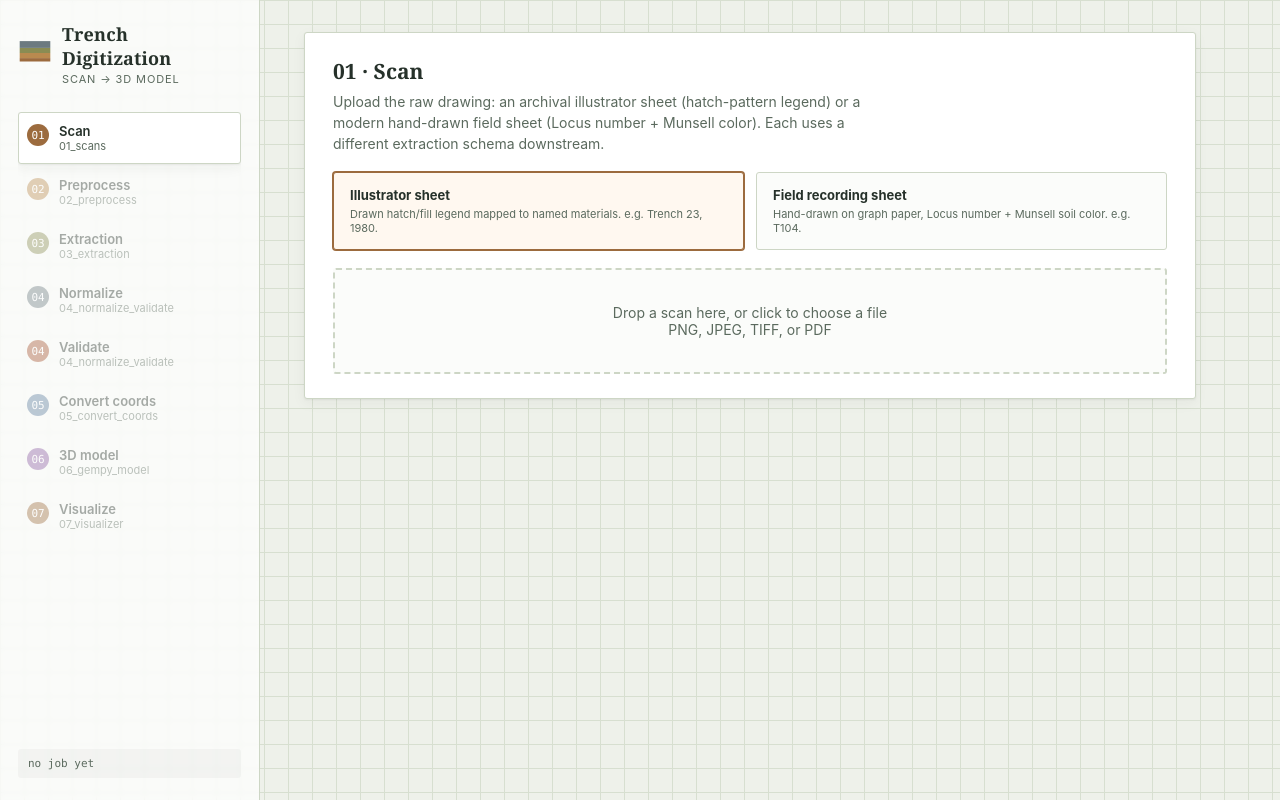
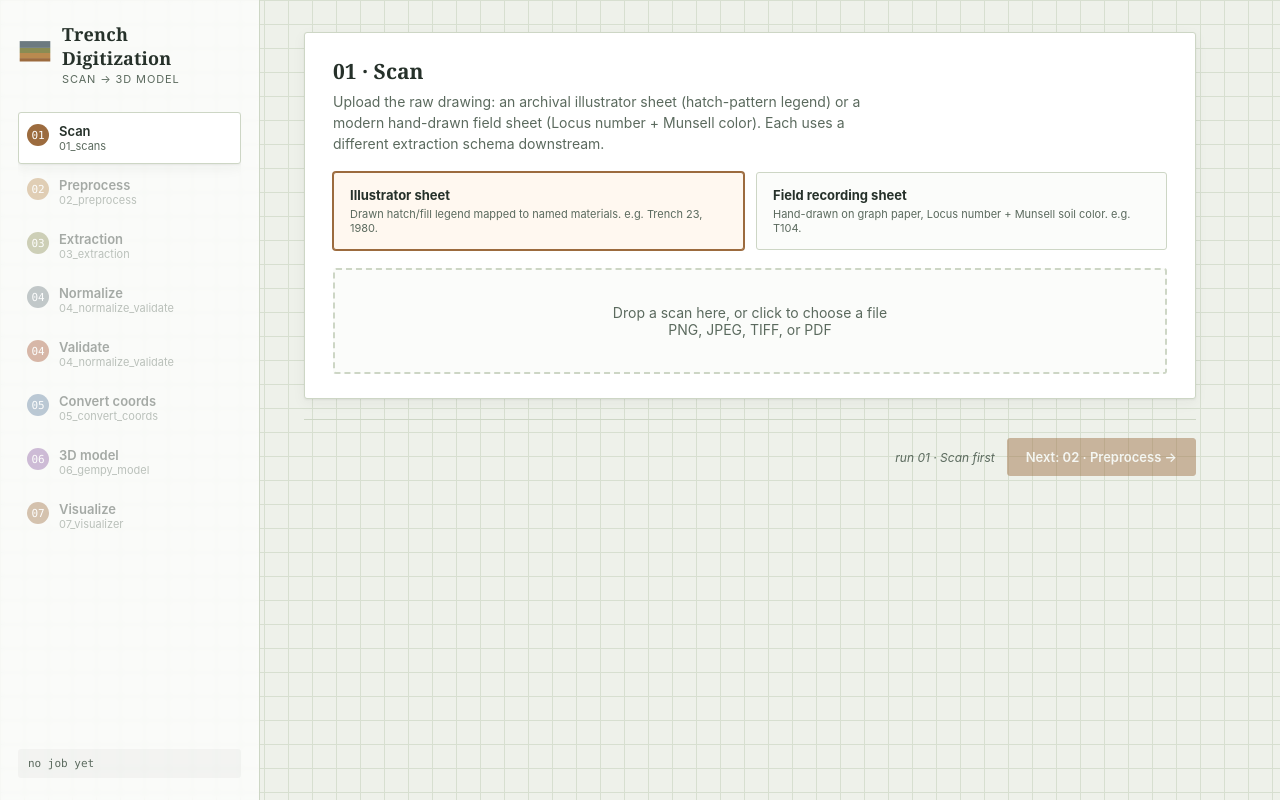
Before and after one commit to jennarbates/StratigraphyGenerator, a Flask app: page / in a window 1280 px wide. Run offline with Flask 3, Linux system fonts and the light colour scheme.

Commit message:
UI changes - add Next button

```diff
--- a/poggio_webapp/static/app.js
+++ b/poggio_webapp/static/app.js
@@ -81,17 +81,30 @@ async function pollTask(taskId, onLog) {
 // sidebar
 // ---------------------------------------------------------------------------
 
+// Which steps must be completed before a given step opens. Hoisted so the
+// step-nav footer can say *why* a Next button is disabled, not just grey it out.
+const PREREQS = {
+  scan: [], preprocess: ["scan"], extract: ["preprocess"],
+  normalize: ["extract"], validate: ["extract"],
+  convert: ["normalize"], gempy: ["convert"], visualize: ["extract"],
+};
+
+function stepIndex(id) {
+  return STEPS.findIndex((s) => s.id === id);
+}
+
+function stepTitle(id) {
+  const s = STEPS.find((x) => x.id === id);
+  return s ? `${s.num} · ${s.title}` : id;
+}
+
+function missingPrereqs(id) {
+  return (PREREQS[id] || []).filter((p) => !state.completed[p]);
+}
+
 function stepEnabled(id) {
-  const order = STEPS.map((s) => s.id);
-  const idx = order.indexOf(id);
-  if (idx === 0) return true;
-  // walk backward: previous distinct-stage must be completed
-  const prereqs = {
-    scan: [], preprocess: ["scan"], extract: ["preprocess"],
-    normalize: ["extract"], validate: ["extract"],
-    convert: ["normalize"], gempy: ["convert"], visualize: ["extract"],
-  };
-  return (prereqs[id] || []).every((p) => state.completed[p]);
+  if (stepIndex(id) === 0) return true;
+  return missingPrereqs(id).length === 0;
 }
 
 function stepHasWarnings(id) {
@@ -117,13 +130,81 @@ function renderSidebar() {
           : ""}
     `;
     if (enabled) {
-      el.addEventListener("click", () => {
-        state.current = s.id;
-        render();
-      });
+      el.addEventListener("click", () => goToStep(s.id));
     }
     $steps.appendChild(el);
   });
+}
+
+// ---------------------------------------------------------------------------
+// step navigation footer
+// ---------------------------------------------------------------------------
+
+function goToStep(id) {
+  state.current = id;
+  render();
+  window.scrollTo({ top: 0, behavior: "smooth" });
+}
+
+/* Appended to the bottom of every panel by render(). Removed and rebuilt each
+   time so the Next button's enabled state tracks the current step's progress
+   -- stages call refreshChrome() when they complete. */
+function renderStepNav() {
+  const existing = document.getElementById("stepNav");
+  if (existing) existing.remove();
+
+  const idx = stepIndex(state.current);
+  if (idx < 0) return;
+
+  const prev = idx > 0 ? STEPS[idx - 1] : null;
+  const next = idx < STEPS.length - 1 ? STEPS[idx + 1] : null;
+
+  const nav = document.createElement("div");
+  nav.className = "step-nav";
+  nav.id = "stepNav";
+
+  if (prev) {
+    const back = document.createElement("button");
+    back.className = "secondary";
+    back.innerHTML = `&larr; ${stepTitle(prev.id)}`;
+    back.addEventListener("click", () => goToStep(prev.id));
+    nav.appendChild(back);
+  }
+
+  const spacer = document.createElement("div");
+  spacer.className = "step-nav-spacer";
+  nav.appendChild(spacer);
+
+  if (!next) {
+    const done = document.createElement("span");
+    done.className = "step-nav-hint";
+    done.textContent = "last step — nothing further to run";
+    nav.appendChild(done);
+    $content.appendChild(nav);
+    return;
+  }
+
+  const missing = missingPrereqs(next.id);
+  if (missing.length) {
+    const hint = document.createElement("span");
+    hint.className = "step-nav-hint";
+    hint.textContent = `run ${missing.map(stepTitle).join(" and ")} first`;
+    nav.appendChild(hint);
+  }
+
+  const fwd = document.createElement("button");
+  fwd.innerHTML = `Next: ${stepTitle(next.id)} &rarr;`;
+  fwd.disabled = missing.length > 0;
+  if (!fwd.disabled) fwd.addEventListener("click", () => goToStep(next.id));
+  nav.appendChild(fwd);
+
+  $content.appendChild(nav);
+}
+
+/* Sidebar + footer both reflect completion state, so they refresh together. */
+function refreshChrome() {
+  renderSidebar();
+  renderStepNav();
 }
 
 // ---------------------------------------------------------------------------
@@ -281,7 +362,7 @@ async function handleScanFile(file) {
     state.completed.scan = true;
     document.getElementById("dzLabel").textContent = `${file.name} uploaded`;
     renderScanPreview();
-    renderSidebar();
+    refreshChrome();
   } catch (e) {
     errEl.innerHTML = banner("err", e.message);
   }
@@ -355,7 +436,7 @@ function renderPreprocess() {
           ${r.outputs.highcontrast ? `<figure><img src="${r.outputs.highcontrast}"><figcaption>high-contrast (boundary only)</figcaption></figure>` : ""}
         </div>
       `;
-      renderSidebar();
+      refreshChrome();
     } catch (e) {
       errEl.innerHTML = banner("err", e.message);
     } finally {
@@ -448,7 +529,7 @@ function renderExtract() {
       if (data) treeHolder.appendChild(renderJsonTree(data));
       else treeHolder.textContent = t.raw_json;
       resEl.appendChild(treeHolder);
-      renderSidebar();
+      refreshChrome();
     } catch (e) {
       errEl.innerHTML = banner("err", e.message);
     } finally {
@@ -496,7 +577,7 @@ function renderNormalize() {
         resEl.appendChild(box);
       }
       resEl.innerHTML += `<div class="download-list"><a class="file-link" href="${r.file_url}" download>output_clean.json</a></div>`;
-      renderSidebar();
+      refreshChrome();
     } catch (e) {
       errEl.innerHTML = banner("err", e.message);
     } finally {
@@ -580,7 +661,7 @@ function renderValidate() {
         box.textContent = r.warnings.join("\n");
         resEl.appendChild(box);
       }
-      renderSidebar();
+      refreshChrome();
     } catch (e) {
       errEl.innerHTML = banner("err", e.message);
     } finally {
@@ -673,7 +754,7 @@ function renderGridConfigForm(cfg) {
       </div>`;
       html += dataTable(r.rows_preview);
       resEl.innerHTML = html;
-      renderSidebar();
+      refreshChrome();
     } catch (e) {
       errEl.innerHTML = banner("err", e.message);
     } finally {
@@ -761,7 +842,7 @@ function renderGempy() {
       (urls.outputs.meshes || []).forEach((m, i) => { html += `<a class="file-link" href="${m}" download>mesh ${i + 1}</a>`; });
       html += `</div>`;
       resEl.innerHTML = html;
-      renderSidebar();
+      refreshChrome();
     } catch (e) {
       errEl.innerHTML = banner("err", e.message);
     } finally {
@@ -814,6 +895,7 @@ const RENDERERS = {
 function render() {
   renderSidebar();
   (RENDERERS[state.current] || renderScan)();
+  renderStepNav();
 }
 
 render();
--- a/poggio_webapp/static/style.css
+++ b/poggio_webapp/static/style.css
@@ -119,6 +119,23 @@ body{
 .step-sub{ font-size: 11px; color: var(--ink-soft); }
 .step-check{ margin-left:auto; font-size:12px; color: var(--ok); }
 .step-check.warn{ color: var(--warn); }
+
+/* ------------------------------- step nav ------------------------------ */
+
+.step-nav{
+  display:flex;
+  align-items:center;
+  gap:12px;
+  margin-top: 4px;
+  padding-top: 18px;
+  border-top: 1px solid var(--panel-border);
+}
+.step-nav-spacer{ flex:1; }
+.step-nav-hint{
+  font-size: 12px;
+  color: var(--ink-soft);
+  font-style: italic;
+}
 
 .job-badge{
   margin-top: 14px;
```
